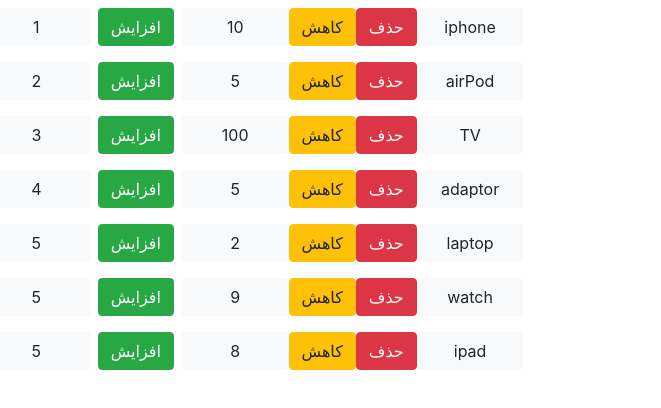
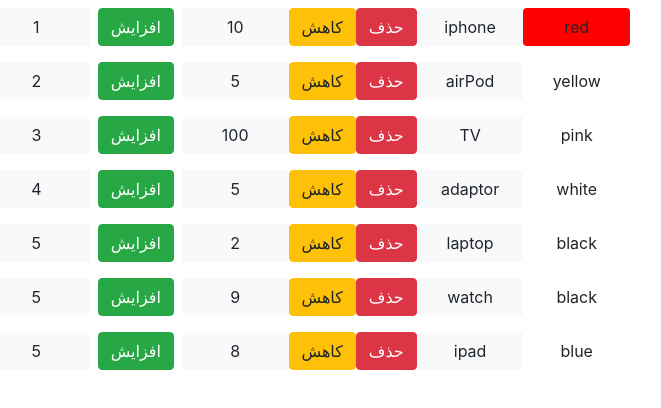
Before and after one commit to emamyari/simple-react-snippets, a React (Create React App) app: page / in a window 1280 px wide. Shown: the top 408 px of the page, without its empty margins (17-678 px from the left). Built offline with nearby package versions, Linux system fonts and the light colour scheme.

Commit message:
apply dynamic class to badges

```diff
--- a/src/App.css
+++ b/src/App.css
@@ -36,3 +36,8 @@
     transform: rotate(360deg);
   }
 }
+
+
+.red{
+  background-color: red;
+}
--- a/src/components/counter.jsx
+++ b/src/components/counter.jsx
@@ -19,16 +19,20 @@
     render() {
         let myClass=''
         this.state.count===0?myClass='bg-danger col-md-1 btn ': myClass='bg-light col-md-1 btn '
+        let myClass2=''
+        let col=this.props.color
+        this.state.count===0?myClass2='  col-md-1 btn '+ col: myClass2=' col-md-1 btn '+col
+
         return (<div>
 
 
                     <span className={myClass}> {this.props.id}    </span>
-
                     <button onClick={this.handleInc} className='btn btn-success m-2'>افزایش</button>
                     <span className={myClass}>{this.state.count}</span>
                     <button onClick={this.handleDec} className='btn btn-warning' >کاهش</button>
                     <button className='btn btn-danger'>حذف</button>
                     <span className={myClass}> {this.props.title}    </span>
+                    <span className={myClass2} > {this.props.color}    </span>
 
                 </div>);
     }
--- a/src/components/counters.jsx
+++ b/src/components/counters.jsx
@@ -3,19 +3,19 @@
 
 class Counters extends Component {
     state = {
-            myList:[{id:1,name:'iphone',q:10},
-                    {id:2,name:'airPod',q:5},
-                    {id:3,name:'TV',q:100},
-                    {id:4,name:'adaptor',q:5},
-                    {id:5,name:'laptop',q:2},
-                    {id:5,name:'watch',q:9},
-                    {id:5,name:'ipad',q:8},
+            myList:[{id:1,name:'iphone',q:10,color:'red'},
+                    {id:2,name:'airPod',q:5,color:'yellow'},
+                    {id:3,name:'TV',q:100,color:'pink'},
+                    {id:4,name:'adaptor',q:5,color:'white'},
+                    {id:5,name:'laptop',q:2,color:'black'},
+                    {id:5,name:'watch',q:9,color:'black'},
+                    {id:5,name:'ipad',q:8,color:'blue'},
                     ]
             }
     render() {
         return (
         <div>
-           {this.state.myList.map(item=><Counter id={item.id} tedad={item.q} title={item.name}></Counter>)}
+           {this.state.myList.map(item=><Counter color={item.color} id={item.id} tedad={item.q} title={item.name}></Counter>)}
 
         </div>
         );
```
